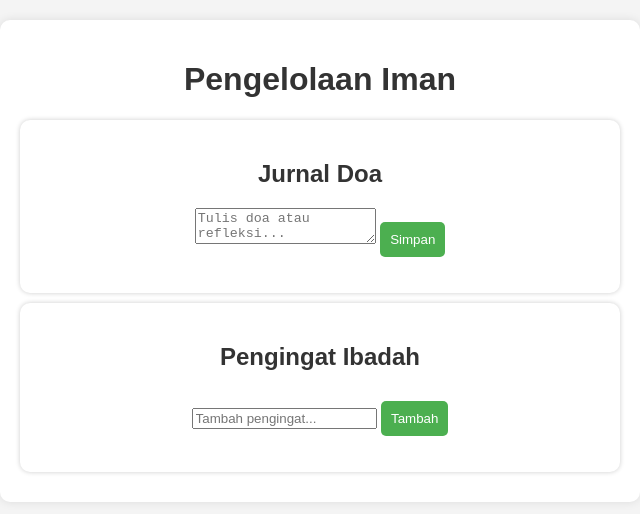
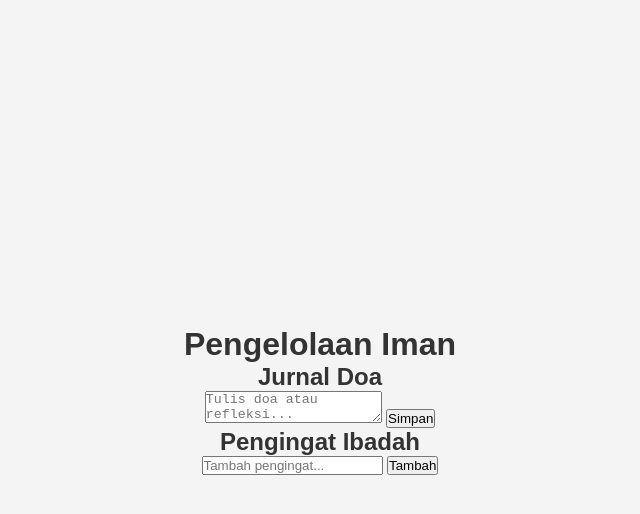
Before and after one commit to england41/websitepribadi, a plain HTML site: page index.html in a window 1280 px wide. Shown: the whole page, without its empty margins (320-960 px from the left). Drawn offline with Linux system fonts and the light colour scheme.

Commit message:
Update styles.css

```diff
--- a/styles.css
+++ b/styles.css
@@ -1,39 +1,19 @@
+/* styles.css */
+* {
+    margin: 0;
+    padding: 0;
+    box-sizing: border-box;
+}
+
 body {
     font-family: Arial, sans-serif;
     background-color: #f4f4f4;
     color: #333;
-    margin: 0;
-    padding: 20px;
+    display: flex;
+    justify-content: center;
+    align-items: center;
+    height: 100vh;
+    width: 100vw;
+    overflow: hidden;
+    text-align: center;
 }
-
-.container {
-    max-width: 600px;
-    margin: auto;
-    text-align: center;
-    background: white;
-    padding: 20px;
-    border-radius: 10px;
-    box-shadow: 0px 0px 10px rgba(0, 0, 0, 0.1);
-}
-
-.card {
-    background: #ffffff;
-    padding: 20px;
-    margin: 10px 0;
-    border-radius: 10px;
-    box-shadow: 0px 0px 5px rgba(0, 0, 0, 0.2);
-}
-
-button {
-    background-color: #4CAF50;
-    color: white;
-    border: none;
-    padding: 10px;
-    cursor: pointer;
-    margin-top: 10px;
-    border-radius: 5px;
-}
-
-button:hover {
-    background-color: #45a049;
-}
```
